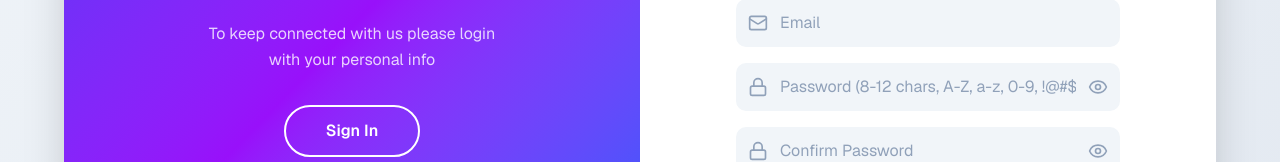
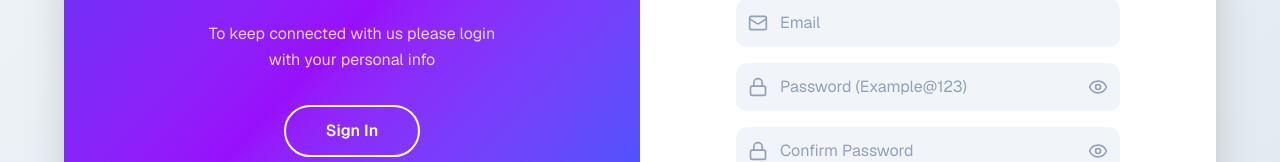
Before and after one commit to hasith12345/TutorLink---Frontend, a Next.js app: page /register in a window 1280 px wide. Shown: the part 373-535 px from the top of the page. Built offline with nearby package versions, Linux system fonts and the light colour scheme; no server answers.

Commit message:
fix: update password placeholder in registration form for clarity

```diff
--- a/components/auth/register-form.tsx
+++ b/components/auth/register-form.tsx
@@ -190,7 +190,7 @@ export function RegisterForm({ onSignUpClick }: RegisterFormProps = {}) {
             <Lock className="absolute left-3 top-1/2 -translate-y-1/2 w-5 h-5 text-slate-400 z-10" />
             <input
               type={showPassword ? "text" : "password"}
-              placeholder="Password (8-12 chars, A-Z, a-z, 0-9, !@#$%^&*)"
+              placeholder="Password (Example@123)"
               value={password}
               onChange={(e) => {
                 setPassword(e.target.value)
```
